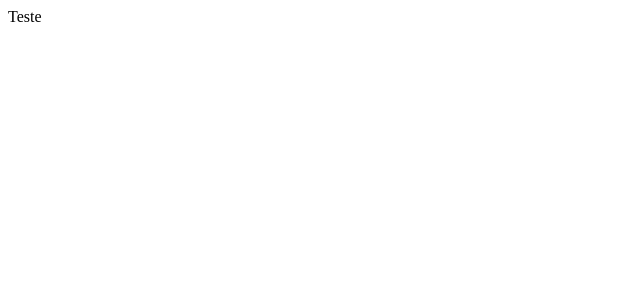
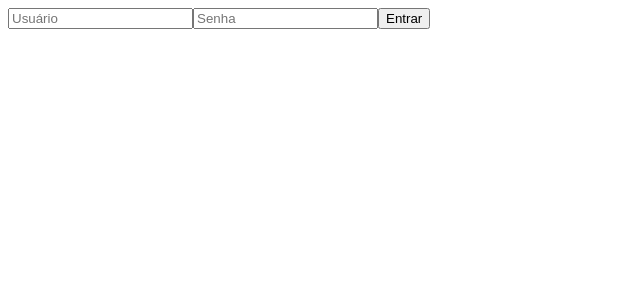
Before and after one commit to JoseAugustoFS/next-testes-front, a Next.js app: page / in a window 1280 px wide. Shown: the top 300 px of the page, without its empty margins (0-640 px from the left). Built offline with nearby package versions, Linux system fonts and the light colour scheme.

Commit message:
Começando página de login

```diff
--- /dev/null
+++ b/app/Login/LoginForm.tsx
@@ -0,0 +1,16 @@
+"use client";
+
+import React, { useState } from "react";
+
+export const LoginForm = () => {
+    const [username, setUsername] = useState("");
+    const [password, setPassword] = useState("");
+
+    return (
+        <div>
+            <input type="text" value={username} onChange={(e) => setUsername(e.target.value)} placeholder="Usuário" />
+            <input type="password" value={password} onChange={(e) => setPassword(e.target.value)} placeholder="Senha" />
+            <button onClick={()=>{console.log(username);console.log(password)}} >Entrar</button>
+        </div>
+    );
+};
--- a/app/page.tsx
+++ b/app/page.tsx
@@ -1,12 +1,12 @@
 import React from "react";
+import { LoginForm } from "./Login/LoginForm";
 
 export const metadata = {
-  title: "App Router",
+  title: "Testes Automatizados",
 };
 
 export default function Page() {
   return (
-  <>
-    Teste
-  </>);
+    <LoginForm/>
+  );
 }
```
